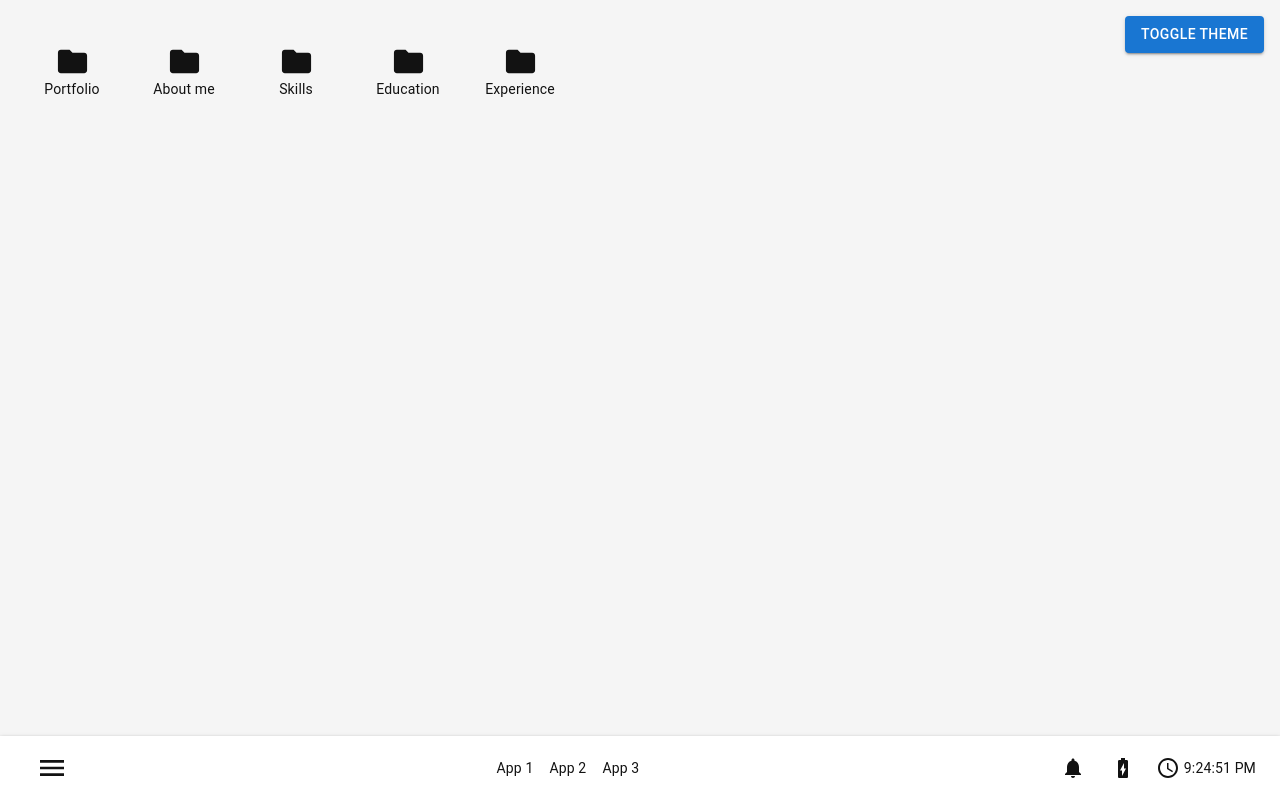
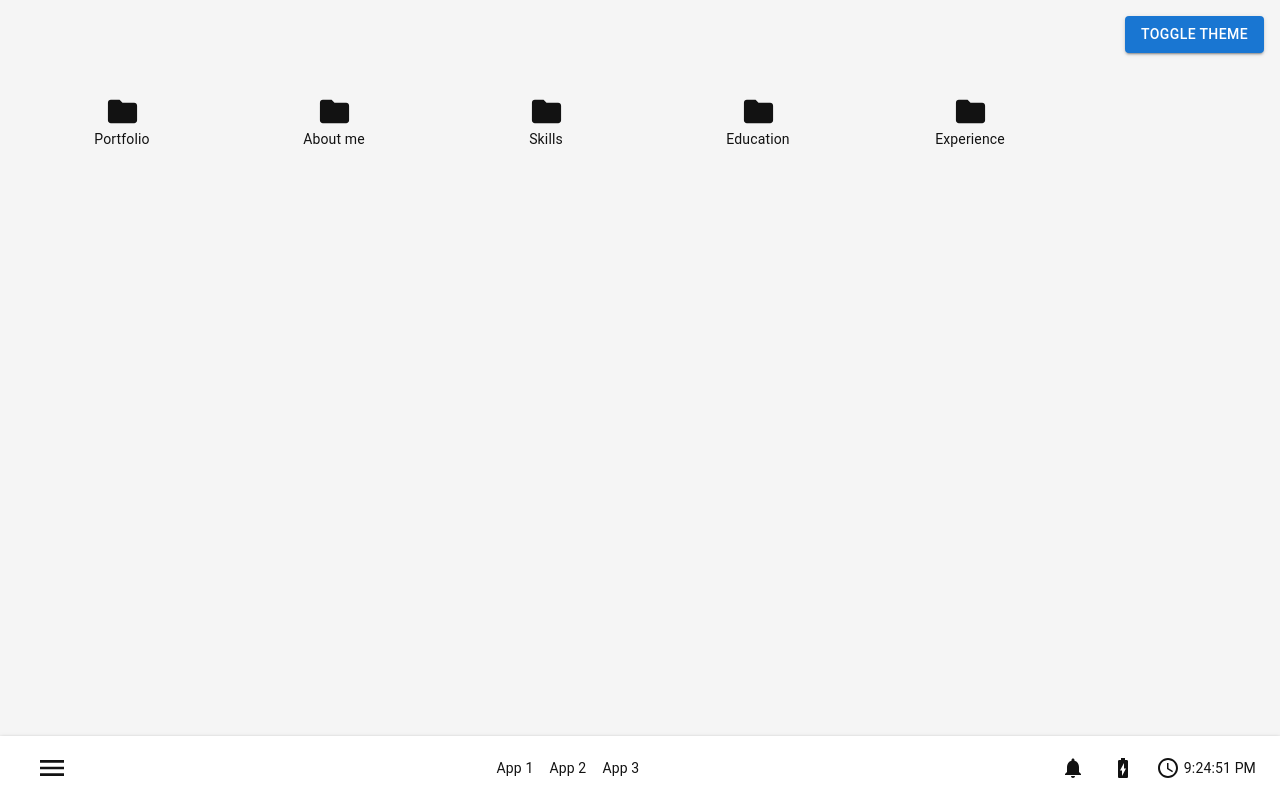
Before and after one commit to jaakkomaenpaa/portfolio, a React (Vite) app in the folder client/: page / in a window 1280 px wide. Built offline with nearby package versions, Linux system fonts and the light colour scheme.

Commit message:
implement folder dragging

```diff
--- a/client/src/components/Desktop.tsx
+++ b/client/src/components/Desktop.tsx
@@ -1,10 +1,12 @@
 import { Box, Typography } from '@mui/material'
 import { styled } from '@mui/system'
 import FolderIcon from '@mui/icons-material/Folder'
+import Draggable from 'react-draggable'
 
-import DEFAULT_FOLDERS from '../folders'
 import DraggableWindow from './DraggableWindow'
 import { useWindowStore } from '../stores/WindowStore'
+import { useFolderStore } from '../stores/FolderStore'
+import { Folder } from '../types'
 
 const StyledDesktop = styled(Box)(({ theme }) => ({
   position: 'relative',
@@ -30,16 +32,25 @@ const AppIcon = styled(Box)({
 })
 
 const Desktop = () => {
+  const { folders, updateFolderPosition } = useFolderStore()
   const { windows, actions } = useWindowStore()
   const { openWindow, closeWindow } = actions
 
   return (
     <StyledDesktop>
-      {DEFAULT_FOLDERS.map((folder, index) => (
-        <AppIcon key={index} onClick={() => openWindow(folder.title, folder.content)}>
-          <FolderIcon fontSize='large' />
-          <Typography variant='body2'>{folder.title}</Typography>
-        </AppIcon>
+      {folders.map((folder: Folder) => (
+        <Draggable
+          key={folder.id}
+          position={folder.position}
+          onStop={(_, data) =>
+            updateFolderPosition(folder.id, { x: data.x, y: data.y })
+          }
+        >
+          <AppIcon onDoubleClick={() => openWindow(folder.title, folder.content)}>
+            <FolderIcon fontSize='large' />
+            <Typography variant='body2'>{folder.title}</Typography>
+          </AppIcon>
+        </Draggable>
       ))}
 
       {windows.map((window) => (
--- a/client/src/folders/index.tsx
+++ b/client/src/folders/index.tsx
@@ -1,35 +1,40 @@
-import { ReactNode } from 'react'
 import Portfolio from './Portfolio'
 import AboutMe from './AboutMe'
 import Skills from './Skills'
 import Education from './Education'
 import Experience from './Experience'
-
-interface Folder {
-  title: string
-  content: ReactNode
-}
+import { Folder } from '../types'
 
 const DEFAULT_FOLDERS: Folder[] = [
   {
+    id: 1,
     title: 'Portfolio',
     content: <Portfolio />,
+    position: { x: 50, y: 50 },
   },
   {
+    id: 2,
     title: 'About me',
     content: <AboutMe />,
+    position: { x: 150, y: 50 },
   },
   {
+    id: 3,
     title: 'Skills',
     content: <Skills />,
+    position: { x: 250, y: 50 },
   },
   {
+    id: 4,
     title: 'Education',
     content: <Education />,
+    position: { x: 350, y: 50 },
   },
   {
+    id: 5,
     title: 'Experience',
     content: <Experience />,
+    position: { x: 450, y: 50 },
   },
 ]
 
--- /dev/null
+++ b/client/src/stores/FolderStore.ts
@@ -0,0 +1,18 @@
+import { create } from 'zustand'
+import { Folder, Position } from '../types'
+import DEFAULT_FOLDERS from '../folders'
+
+interface FolderStore {
+  folders: Folder[]
+  updateFolderPosition: (id: number, position: Position) => void
+}
+
+export const useFolderStore = create<FolderStore>((set) => ({
+  folders: DEFAULT_FOLDERS,
+  updateFolderPosition: (id: number, position: Position) =>
+    set((state) => ({
+      folders: state.folders.map((folder) =>
+        folder.id === id ? { ...folder, position } : folder
+      ),
+    })),
+}))
```
Also changed, not shown: client/src/folders/Education.tsx (+0 -16 lines), client/src/types.ts (+12 -0 lines).
